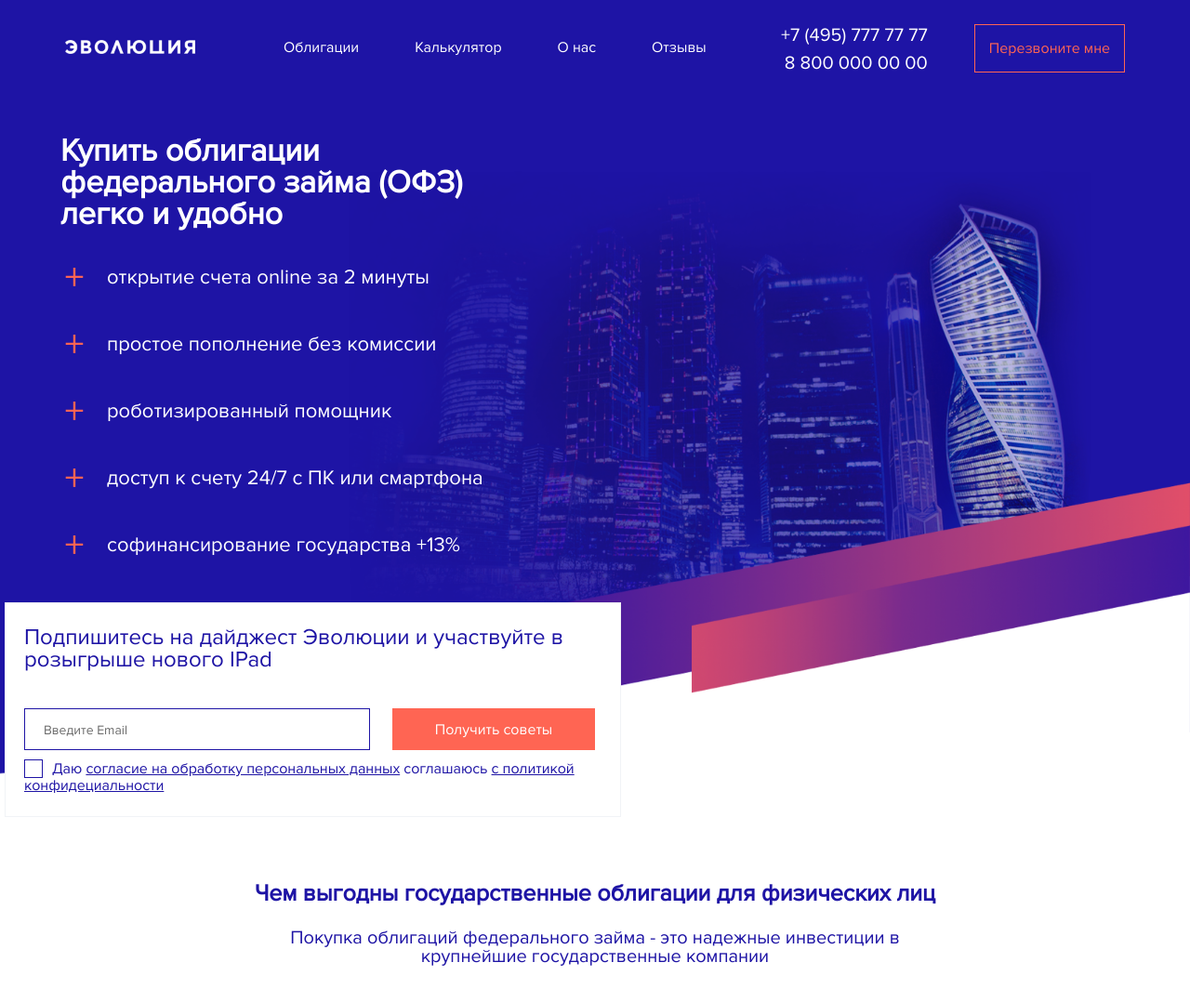
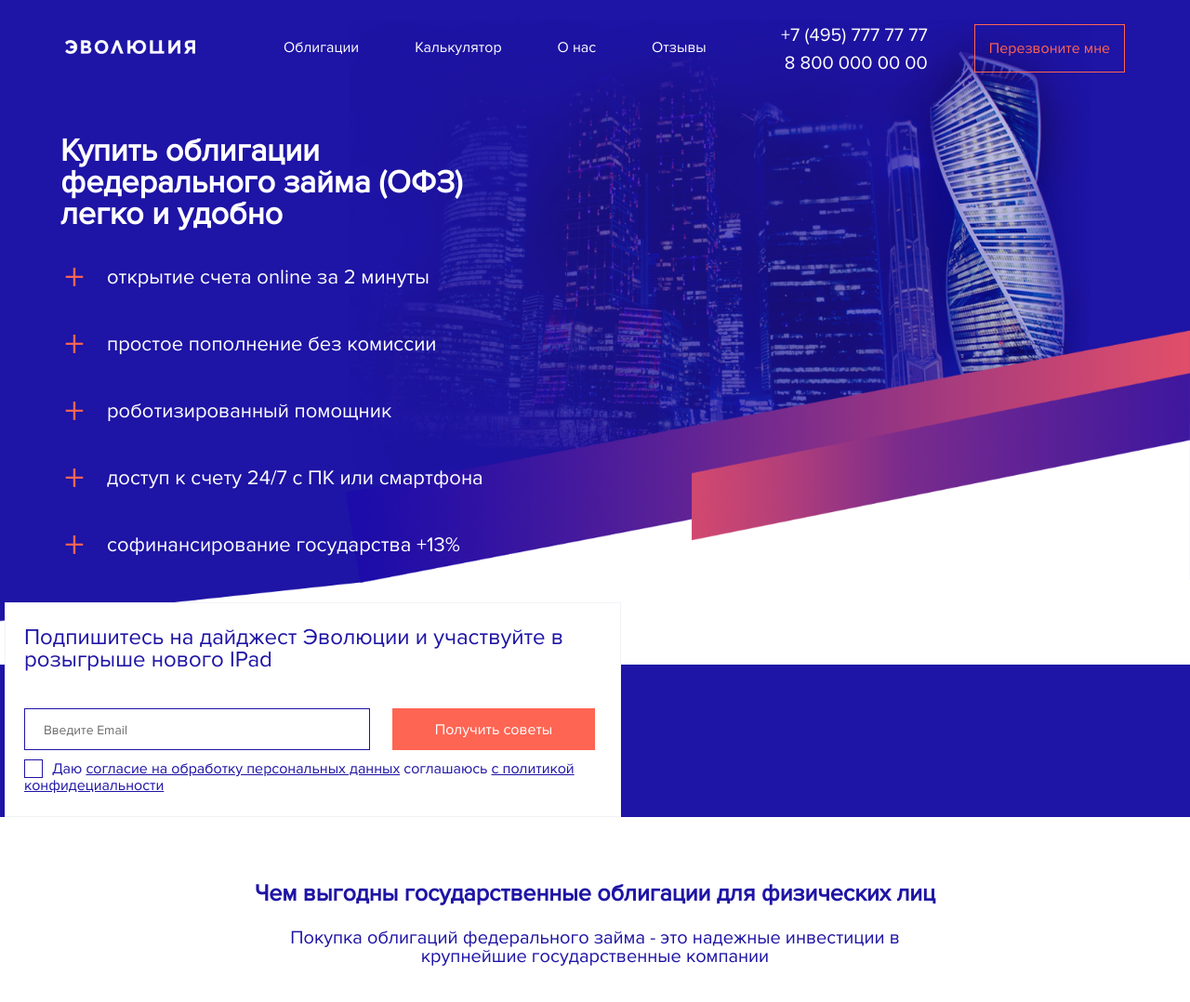
Before and after one commit to codermax93/codermax93.github.io, a PHP site: page / in a window 1280 px wide. Shown: the top 1078 px of the page at 93% size. Run offline with PHP 8.4, Linux system fonts and the light colour scheme; some libraries are stand-ins or nearby versions.

Commit message:
fix header

```diff
--- a/css/style.css
+++ b/css/style.css
@@ -138,7 +138,7 @@ body {
     background-color: #1e14a5;
     background-image: url(../images/city.png);
     background-repeat: no-repeat;
-    background-position: 100% 100%;
+    background-position: 100% 0;
     background-size: 100%;
     width: 100%;
     height: 100%;
```
